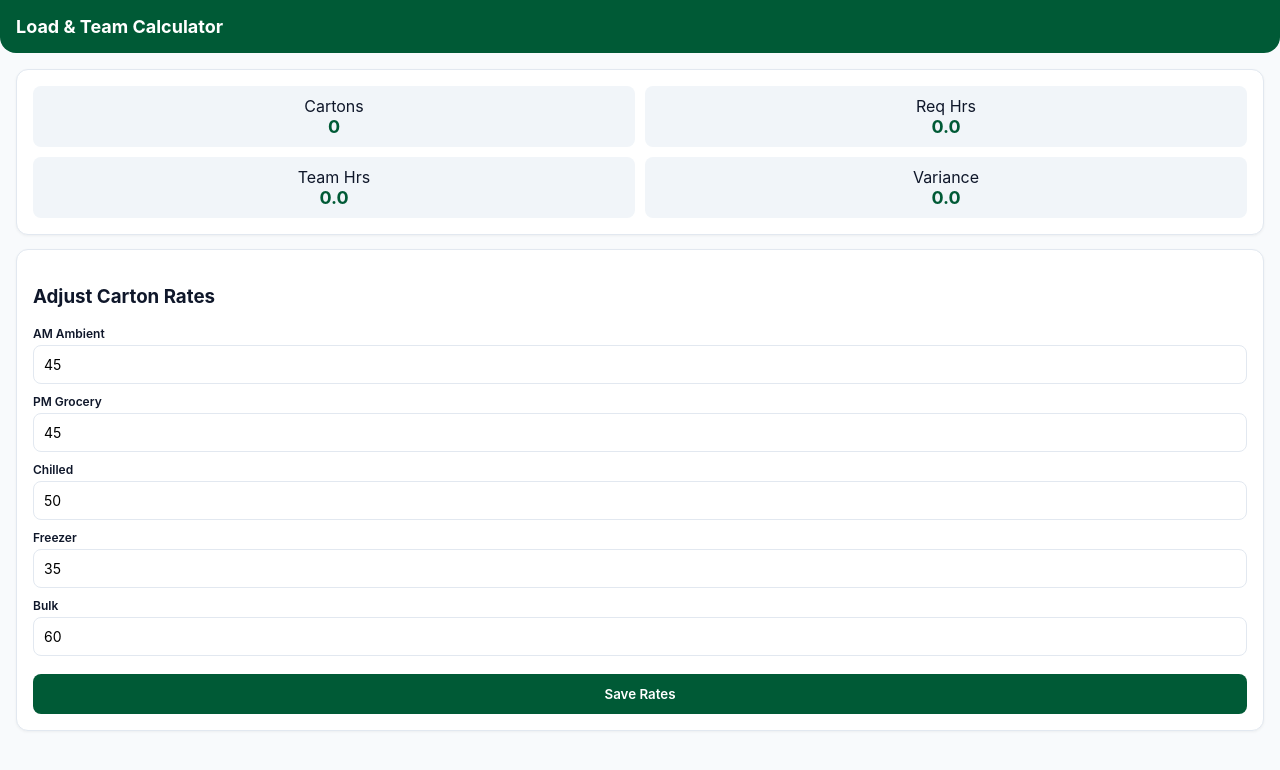
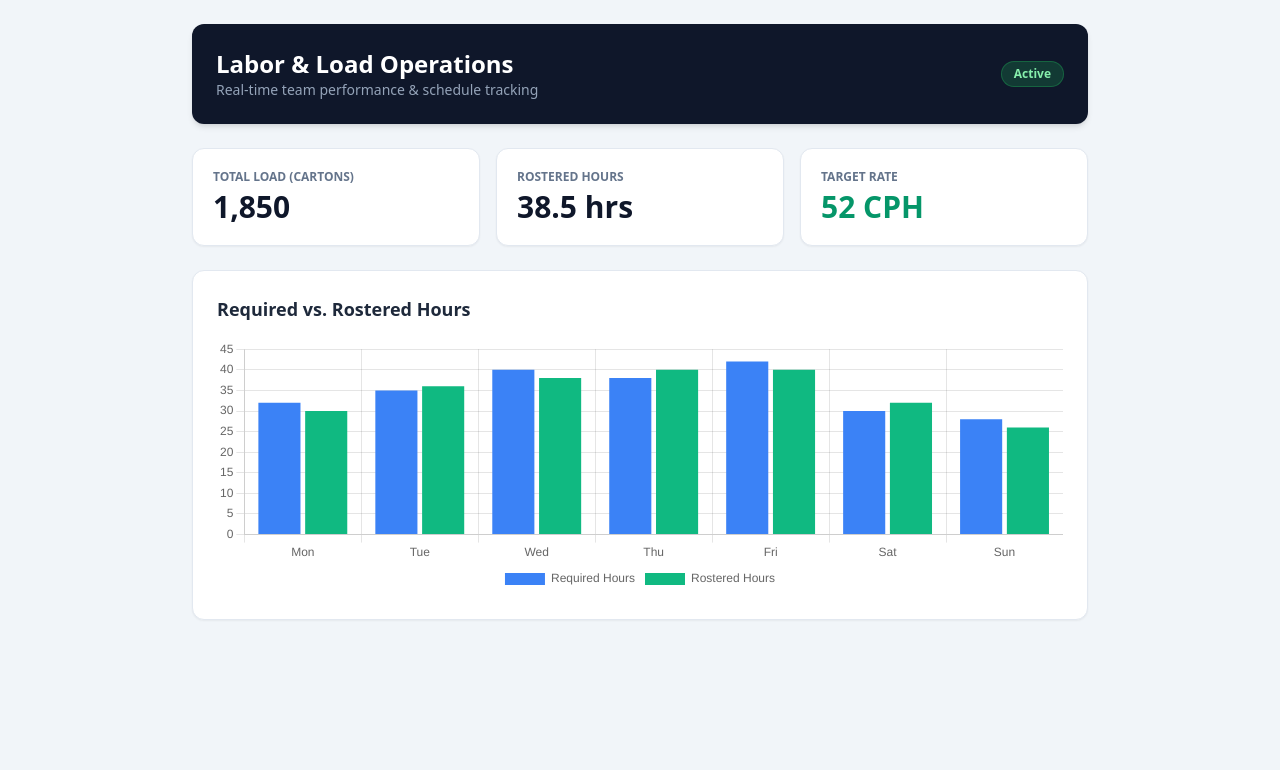
Before and after one commit to Aus2021a/grocery, a plain HTML site: page index.html in a window 1280 px wide. Drawn offline with nearby package versions, Linux system fonts and the light colour scheme.

Commit message:
Update index.html

```diff
--- a/index.html
+++ b/index.html
@@ -1,58 +1,67 @@
 <!DOCTYPE html>
 <html lang="en">
 <head>
-  <meta charset="UTF-8">
-  <meta name="viewport" content="width=device-width, initial-scale=1.0, maximum-scale=1.0, user-scalable=no, viewport-fit=cover">
-  <meta name="apple-mobile-web-app-capable" content="yes">
-  <meta name="apple-mobile-web-app-status-bar-style" content="black-translucent">
-  <title>Load & Team Calculator</title>
-  <style>
-    :root { --primary: #005a36; --bg: #f8fafc; --card: #ffffff; --text: #0f172a; --border: #e2e8f0; --danger: #ef4444; }
-    * { box-sizing: border-box; font-family: -apple-system, BlinkMacSystemFont, "Segoe UI", Roboto, sans-serif; }
-    body { margin: 0; padding: 16px; background: var(--bg); color: var(--text); padding-bottom: 80px; }
-    header { background: var(--primary); color: #fff; padding: 16px; margin: -16px -16px 16px -16px; border-radius: 0 0 16px 16px; }
-    h1 { margin: 0; font-size: 18px; }
-    .card { background: var(--card); border-radius: 12px; padding: 16px; margin-bottom: 14px; border: 1px solid var(--border); box-shadow: 0 1px 3px rgba(0,0,0,0.05); }
-    .grid { display: grid; grid-template-columns: 1fr 1fr; gap: 10px; }
-    .stat { background: #f1f5f9; padding: 10px; border-radius: 8px; text-align: center; }
-    .val { font-size: 18px; font-weight: 700; color: var(--primary); }
-    .form-g { margin-bottom: 10px; }
-    label { display: block; font-size: 12px; font-weight: 600; margin-bottom: 4px; }
-    input, select { width: 100%; padding: 10px; border-radius: 8px; border: 1px solid var(--border); font-size: 14px; }
-    .btn { width: 100%; padding: 12px; border-radius: 8px; border: none; background: var(--primary); color: #fff; font-weight: 600; margin-top: 8px; }
-  </style>
+  <meta charset="UTF-8" />
+  <meta name="viewport" content="width=device-width, initial-scale=1.0" />
+  <title>Operations & Team Management Portal</title>
+  <script src="https://cdn.tailwindcss.com"></script>
+  <script src="https://cdn.jsdelivr.net/npm/chart.js"></script>
 </head>
-<body>
-  <header><h1>Load & Team Calculator</h1></header>
-  <div class="card">
-    <div class="grid">
-      <div class="stat"><div>Cartons</div><div class="val" id="tc">0</div></div>
-      <div class="stat"><div>Req Hrs</div><div class="val" id="tr">0.0</div></div>
-      <div class="stat"><div>Team Hrs</div><div class="val" id="tm">0.0</div></div>
-      <div class="stat"><div>Variance</div><div class="val" id="vr">0.0</div></div>
+<body class="bg-slate-100 text-slate-800 font-sans min-h-screen p-4 sm:p-6">
+  <div class="max-w-4xl mx-auto space-y-6">
+
+    <!-- Header -->
+    <header class="bg-slate-900 text-white p-6 rounded-xl shadow-md flex justify-between items-center">
+      <div>
+        <h1 class="text-2xl font-bold">Labor & Load Operations</h1>
+        <p class="text-slate-400 text-sm">Real-time team performance & schedule tracking</p>
+      </div>
+      <span class="bg-green-500/20 text-green-300 text-xs px-3 py-1 rounded-full font-semibold border border-green-500/30">Active</span>
+    </header>
+
+    <!-- Metrics Summary -->
+    <div class="grid grid-cols-1 sm:grid-cols-3 gap-4">
+      <div class="bg-white p-5 rounded-xl shadow-sm border border-slate-200">
+        <p class="text-xs text-slate-500 uppercase font-semibold">Total Load (Cartons)</p>
+        <p class="text-3xl font-bold text-slate-900 mt-1" id="totalLoad">1,850</p>
+      </div>
+      <div class="bg-white p-5 rounded-xl shadow-sm border border-slate-200">
+        <p class="text-xs text-slate-500 uppercase font-semibold">Rostered Hours</p>
+        <p class="text-3xl font-bold text-slate-900 mt-1" id="rosteredHours">38.5 hrs</p>
+      </div>
+      <div class="bg-white p-5 rounded-xl shadow-sm border border-slate-200">
+        <p class="text-xs text-slate-500 uppercase font-semibold">Target Rate</p>
+        <p class="text-3xl font-bold text-emerald-600 mt-1" id="targetRate">52 CPH</p>
+      </div>
     </div>
+
+    <!-- Chart Section -->
+    <div class="bg-white p-6 rounded-xl shadow-sm border border-slate-200">
+      <h2 class="text-lg font-bold text-slate-800 mb-4">Required vs. Rostered Hours</h2>
+      <div class="relative h-64">
+        <canvas id="varianceChart"></canvas>
+      </div>
+    </div>
+
   </div>
-  <div class="card">
-    <h3>Adjust Carton Rates</h3>
-    <div id="rc"></div>
-    <button class="btn" onclick="sr()">Save Rates</button>
-  </div>
+
   <script>
-    let r = JSON.parse(localStorage.getItem('cr')) || {"AM Ambient":45, "PM Grocery":45, "Chilled":50, "Freezer":35, "Bulk":60};
-    function rr(){
-      let h = '';
-      for(let k in r) h += `<div class="form-g"><label>${k}</label><input type="number" value="${r[k]}" id="r_${k}"></div>`;
-      document.getElementById('rc').innerHTML = h;
-    }
-    function sr(){
-      for(let k in r){
-        let v = parseFloat(document.getElementById('r_'+k).value);
-        if(v) r[k] = v;
+    const ctx = document.getElementById('varianceChart').getContext('2d');
+    new Chart(ctx, {
+      type: 'bar',
+      data: {
+        labels: ['Mon', 'Tue', 'Wed', 'Thu', 'Fri', 'Sat', 'Sun'],
+        datasets: [
+          { label: 'Required Hours', data: [32, 35, 40, 38, 42, 30, 28], backgroundColor: '#3b82f6' },
+          { label: 'Rostered Hours', data: [30, 36, 38, 40, 40, 32, 26], backgroundColor: '#10b981' }
+        ]
+      },
+      options: {
+        responsive: true,
+        maintainAspectRatio: false,
+        plugins: { legend: { position: 'bottom' } }
       }
-      localStorage.setItem('cr', JSON.stringify(r));
-      alert('Rates Saved!');
-    }
-    rr();
+    });
   </script>
 </body>
 </html>
```
